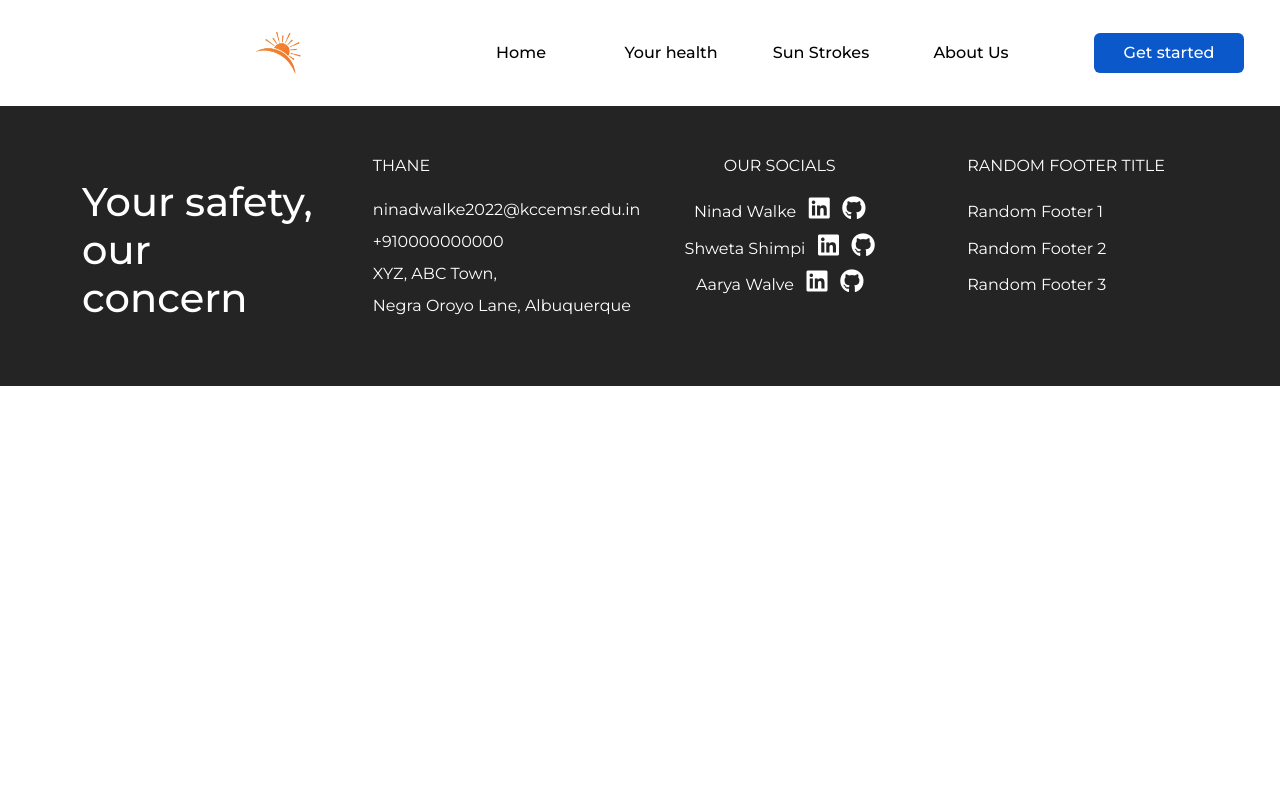
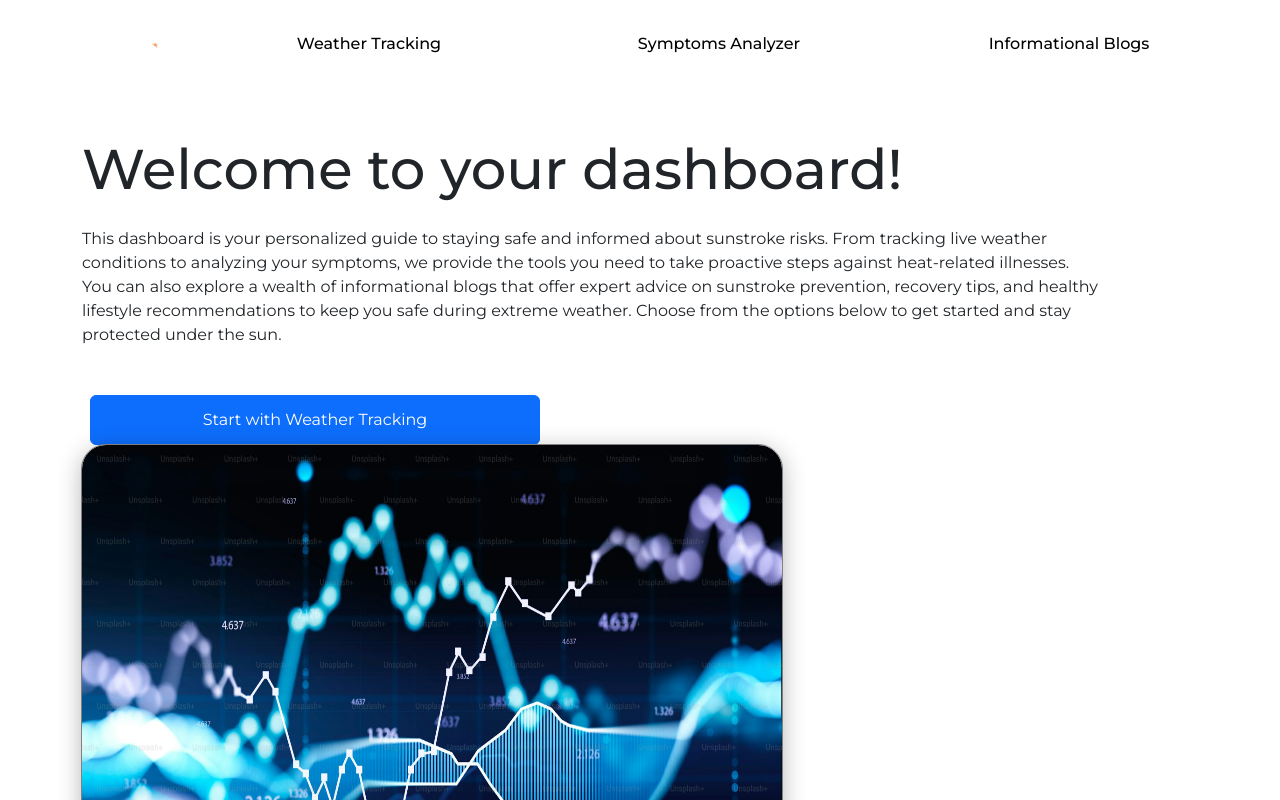
Before and after one commit to NinadWalke/Weather-Protection, a React (Vite) app in the folder frontend/: page /dashboard in a window 1280 px wide. Shown: the top 800 px of the page. Built offline with nearby package versions, Linux system fonts and the light colour scheme.

Commit message:
Staged dashboard, added some pages and modified a few hyperlinks

```diff
--- a/frontend/src/authentication_pages/login/LoginPage.jsx
+++ b/frontend/src/authentication_pages/login/LoginPage.jsx
@@ -1,4 +1,5 @@
-import React from 'react';
+import React from "react";
+import { Link } from "react-router-dom";
 
 // Importing form styling
 import "../forms.css";
@@ -29,15 +30,19 @@
                       placeholder="Password"
                     />
                     <br />
+                    <Link to={"/dashboard"}>
                       <button
                         className="btn btn-primary mb-4"
                         style={{ width: "375px" }}
                       >
                         Log In
                       </button>
+                    </Link>
                     <p className="text-muted">
                       Don't have an account?{" "}
-                      <a href="/register"><span style={{ color: "#0A58CA" }}>Sign Up!</span></a>
+                      <Link to={"/register"}>
+                        <span style={{ color: "#0A58CA" }}>Sign Up!</span>
+                      </Link>
                     </p>
                   </form>
                 </div>
--- a/frontend/src/authentication_pages/signup/SignUpPage.jsx
+++ b/frontend/src/authentication_pages/signup/SignUpPage.jsx
@@ -1,4 +1,5 @@
 import React from "react";
+import { Link } from "react-router-dom";
 
 // Importing form styling
 import "../forms.css";
@@ -42,7 +43,7 @@
                     </button>
                     <p className="text-muted">
                       Already have an account?{" "}
-                      <a href="/login"><span style={{ color: "#0A58CA" }}>Log In</span></a>
+                      <Link to={"/login"}><span style={{ color: "#0A58CA" }}>Log In</span></Link>
                     </p>
                   </form>
                 </div>
--- /dev/null
+++ b/frontend/src/dashboard/dashboard_landing/DashNav.jsx
@@ -0,0 +1,56 @@
+import React from "react";
+
+import { Link } from "react-router-dom";
+
+function Navbar() {
+  return (
+    <>
+      <nav class="navbar navbar-expand-lg p-4 pb-4">
+        <div class="container-fluid">
+          <Link className="navbar-brand text-center ms-5 ps-5" to="/">
+            <img
+              src="./media/templogo.png"
+              alt="Temp_Sun_Logo"
+              width={"20%"}
+            />
+          </Link>
+          <button
+            class="navbar-toggler"
+            type="button"
+            data-bs-toggle="collapse"
+            data-bs-target="#navbarSupportedContent"
+            aria-controls="navbarSupportedContent"
+            aria-expanded="false"
+            aria-label="Toggle navigation"
+          >
+            <span class="navbar-toggler-icon"></span>
+          </button>
+          <div class="collapse navbar-collapse" id="navbarSupportedContent">
+            <ul
+              class="navbar-nav m-auto mb-2 mb-lg-0 text-center"
+              style={{ fontFamily: "Montserrat", fontWeight: "500" }}
+            >
+              <li class="nav-item" style={{ width: "350px" }}>
+                <Link class="nav-link active" to="/dashboard/weather">
+                  Weather Tracking
+                </Link>
+              </li>
+              <li class="nav-item" style={{ width: "350px" }}>
+                <Link class="nav-link active" to="/dashboard/analyzer">
+                  Symptoms Analyzer
+                </Link>
+              </li>
+              <li class="nav-item" style={{ width: "350px" }}>
+                <Link class="nav-link active" to="/dashboard/blogs">
+                  Informational Blogs
+                </Link>
+              </li>
+            </ul>
+          </div>
+        </div>
+      </nav>
+    </>
+  );
+}
+
+export default Navbar;
--- /dev/null
+++ b/frontend/src/dashboard/dashboard_landing/Dashboard.jsx
@@ -0,0 +1,45 @@
+import React from "react";
+import { Link } from "react-router-dom";
+
+function Dashboard() {
+  return (
+    <>
+      <div className="container">
+        <div className="row mt-5 mb-5 pb-5">
+          <div className="col">
+            <h1 style={{ fontSize: "3.5rem" }}>Welcome to your dashboard!</h1>
+            <p className="mt-4" style={{marginRight: "5rem"}}>
+              This dashboard is your personalized guide to staying safe and
+              informed about sunstroke risks. From tracking live weather
+              conditions to analyzing your symptoms, we provide the tools you
+              need to take proactive steps against heat-related illnesses.<br/>You
+              can also explore a wealth of informational blogs that offer expert
+              advice on sunstroke prevention, recovery tips, and healthy
+              lifestyle recommendations to keep you safe during extreme weather.
+              Choose from the options below to get started and stay protected
+              under the sun.
+            </p>
+            <div className="btn-div mt-5 mx-2" style={{width: "100%"}}>
+                <Link to={"/dashboard/weather"}><button className="btn btn-primary" style={{width: "450px", height: "50px"}}>Start with Weather Tracking</button></Link>
+            </div>
+          </div>
+          <div className="col">
+            <img
+              src="/media/dashboardstats.jpg"
+              alt="Oops...error occurred"
+              width={"700px"}
+              height={"550px"}
+              style={{
+                borderRadius: "1.5rem",
+                outline: "1px solid grey",
+                boxShadow: "0px 5px 25px rgba(0, 0, 0, 0.3)",
+              }}
+            />
+          </div>
+        </div>
+      </div>
+    </>
+  );
+}
+
+export default Dashboard;
--- /dev/null
+++ b/frontend/src/dashboard/informational_blogs/Blogs.jsx
@@ -0,0 +1,11 @@
+import React from 'react';
+
+function Blogs() {
+    return (
+        <>
+            <h1>Blogs</h1>
+        </>
+     );
+}
+
+export default Blogs;
--- /dev/null
+++ b/frontend/src/dashboard/symptoms_analyzer/Analyzer.jsx
@@ -0,0 +1,11 @@
+import React from 'react';
+
+function Analyzer() {
+    return (
+        <>
+            <h1>Analyzer</h1>
+        </>
+     );
+}
+
+export default Analyzer;
--- /dev/null
+++ b/frontend/src/dashboard/weather_tracking/Weather.jsx
@@ -0,0 +1,11 @@
+import React from 'react';
+
+function Weather() {
+    return (
+        <>
+            <h1>Weather</h1>
+        </>
+     );
+}
+
+export default Weather;
--- a/frontend/src/landing_page/home/Offers.jsx
+++ b/frontend/src/landing_page/home/Offers.jsx
@@ -18,8 +18,8 @@
             cardData=""
             cardLink=""
         */}
-        <ImageCard  cardImg = "media/weather app.png" cardTitle="Weather App" cardData = "Stay updated with real-time weather data to monitor conditions and stay safe."/>
-        <ImageCard cardImg = "media/alert.png" cardTitle="Symptoms / Alerts" cardData = "Get notified about common sunstroke symptoms and timely alerts to prevent risk." />
+        <ImageCard  cardImg = "media/weather app.png" cardTitle="Weather Alerts" cardData = "Stay updated with real-time weather data to monitor conditions and stay safe."/>
+        <ImageCard cardImg = "media/alert.png" cardTitle="Symptoms" cardData = "Get notified about common sunstroke symptoms and timely alerts to prevent risk." />
         <ImageCard cardImg = "media/blog.png" cardTitle="Sunstroke Prevention Blogs" cardData = "Explore expert advice and tips on preventing and avoiding sunstroke."/>
       </div>
       <div className="container text-center">
--- a/frontend/src/landing_page/home/components/ImageCard.jsx
+++ b/frontend/src/landing_page/home/components/ImageCard.jsx
@@ -5,7 +5,7 @@
   return (
     <>
       <Link to={cardLink}>
-        <div className="card" style={{ width: "20rem", height: "375px"}}>
+        <div className="card" style={{ width: "20rem", height: "425px"}}>
           <img src={cardImg} class="card-img-top" alt="Oops! Error occured..."  style ={{ height: "15vw" }}/>
           <div class="card-body">
             <h5>{cardTitle}</h5>
--- a/frontend/src/main.jsx
+++ b/frontend/src/main.jsx
@@ -1,31 +1,59 @@
 // React settings and functional imports
 import { createRoot } from 'react-dom/client'
 import './index.css'
-import {BrowserRouter, Routes, Route} from "react-router-dom";
+import {BrowserRouter, Routes, Route, useLocation} from "react-router-dom";
 
 // Common/Redundant Imports
 import Navbar from "./landing_page/Navbar.jsx";
 import Footer from "./landing_page/Footer.jsx";
 
-// Page Imports
+// Landing Page Imports
 import AboutUsPage from './landing_page/about_us/AboutUsPage.jsx';
 import HealthPage from './landing_page/health/HealthPage.jsx'
 import HomePage from './landing_page/home/HomePage.jsx'
+import StrokeInfoPage from './landing_page/strokes/StrokeInfoPage.jsx'
+
+// Authentication Page Imports
 import LoginPage from './authentication_pages/login/LoginPage.jsx'
 import SignUpPage from './authentication_pages/signup/SignUpPage.jsx'
-import StrokeInfoPage from './landing_page/strokes/StrokeInfoPage.jsx'
+
+// Dashboard Page Imports
+import Dashboard from './dashboard/dashboard_landing/Dashboard.jsx';
+import DashNav from './dashboard/dashboard_landing/DashNav.jsx';
+import Blogs from './dashboard/informational_blogs/Blogs.jsx';
+import Analyzer from './dashboard/symptoms_analyzer/Analyzer.jsx';
+import Weather from './dashboard/weather_tracking/Weather.jsx';
+
+const Main = () => {
+  const location = useLocation();  // Get the current location (path)
+
+  return (
+    <div>
+      {/* Conditionally rendering the navbar */}
+      {location.pathname.startsWith('/dashboard') ? <DashNav /> : <Navbar />}
+
+      <Routes>
+        {/* Landing Page Routes */}
+        <Route path='/' element={<HomePage />} />
+        <Route path='/health' element={<HealthPage />} />
+        <Route path='/strokes' element={<StrokeInfoPage />} />
+        <Route path='/about' element={<AboutUsPage />} />
+        <Route path='/login' element={<LoginPage />} />
+        <Route path='/register' element={<SignUpPage />} />
+
+        {/* Dashboard routes */}
+        <Route path='/dashboard' element={<Dashboard />} />  {/* Dashboard route */}
+        <Route path='/dashboard/weather' element={<Weather />} />
+        <Route path='/dashboard/analyzer' element={<Analyzer />} />
+        <Route path='/dashboard/blogs' element={<Blogs />} />
+      </Routes>
+      <Footer />
+    </div>
+  );
+};
 
 createRoot(document.getElementById('root')).render(
   <BrowserRouter>
-    <Navbar/>
-    <Routes>
-      <Route path='/' element={<HomePage/>}/>
-      <Route path='/health' element={<HealthPage/>}/>
-      <Route path='/strokes' element={<StrokeInfoPage/>}/>
-      <Route path='/about' element={<AboutUsPage/>}/>
-      <Route path='/login' element={<LoginPage/>}/>
-      <Route path='/register' element={<SignUpPage/>}/>
-    </Routes>
-    <Footer/>
+    <Main />
   </BrowserRouter>
 )
```
Also changed, not shown: frontend/public/media/dashboardstats.jpg (added), 1 other file (tests, documents, lock files or other folders). Lines whose indentation alone changed are shown as unchanged.
